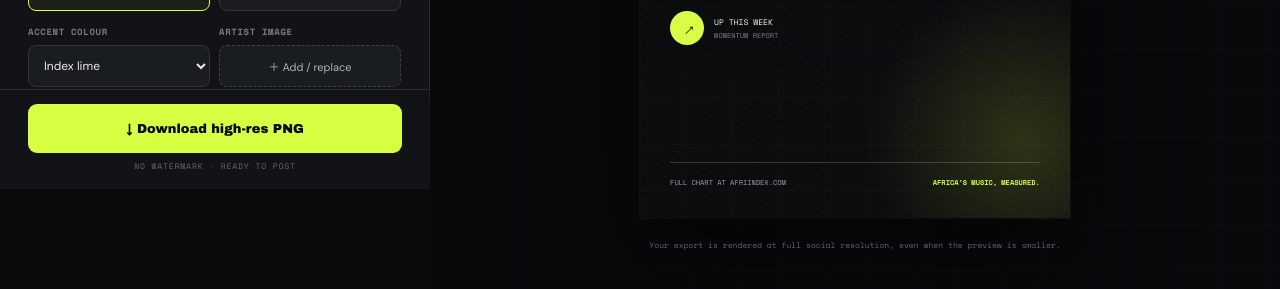
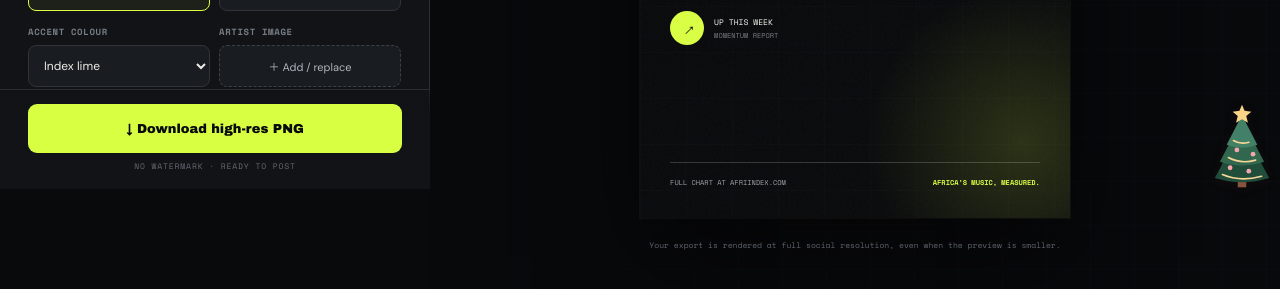
Before and after one commit to codeWithGojo/ai-image-generator, a plain HTML site: page index.html in a window 1280 px wide. Shown: the part 611-900 px from the top of the page. Drawn offline with nearby package versions, Linux system fonts and the light colour scheme.

Commit message:
Add Christmas tree at the bottom edge (#1)

```diff
--- a/index.html
+++ b/index.html
@@ -494,5 +494,23 @@ document.querySelector('#download').onclick=async()=>{
 fieldHtml();
 render();
 </script>
+
+      <svg
+        aria-hidden="true"
+        focusable="false"
+        viewBox="0 0 80 100"
+        style="position:fixed;right:max(4px, env(safe-area-inset-right));bottom:var(--christmas-tree-bottom, env(safe-area-inset-bottom, 0px));width:clamp(42px, 7vw, 68px);height:auto;z-index:2;pointer-events:none;stroke:none;filter:drop-shadow(0 2px 4px #210d1370)"
+      >
+        <path fill="#88543d" d="M35 81h10v17H35z" />
+        <path fill="#214d3b" d="M40 27 8 87q32 10 64 0L40 27Z" />
+        <path fill="#30674e" d="M40 18 14 68q26 9 52 0L40 18Z" />
+        <path fill="#428167" d="M40 13 22 48q18 7 36 0L40 13Z" />
+        <path fill="none" stroke="#f6d695" stroke-width="2" stroke-linecap="round" d="M30 43q8 5 18 2M24 63q15 8 32 3M17 83q21 9 46 2" />
+        <g fill="#f4a7ae">
+          <circle cx="34" cy="54" r="2.8" /><circle cx="53" cy="59" r="2.8" />
+          <circle cx="26" cy="75" r="2.8" /><circle cx="48" cy="79" r="2.8" />
+        </g>
+        <path fill="#f8d486" d="m40 1 3 7 8 1-6 5 2 8-7-4-7 4 2-8-6-5 8-1Z" />
+      </svg>
 </body>
 </html>
```
